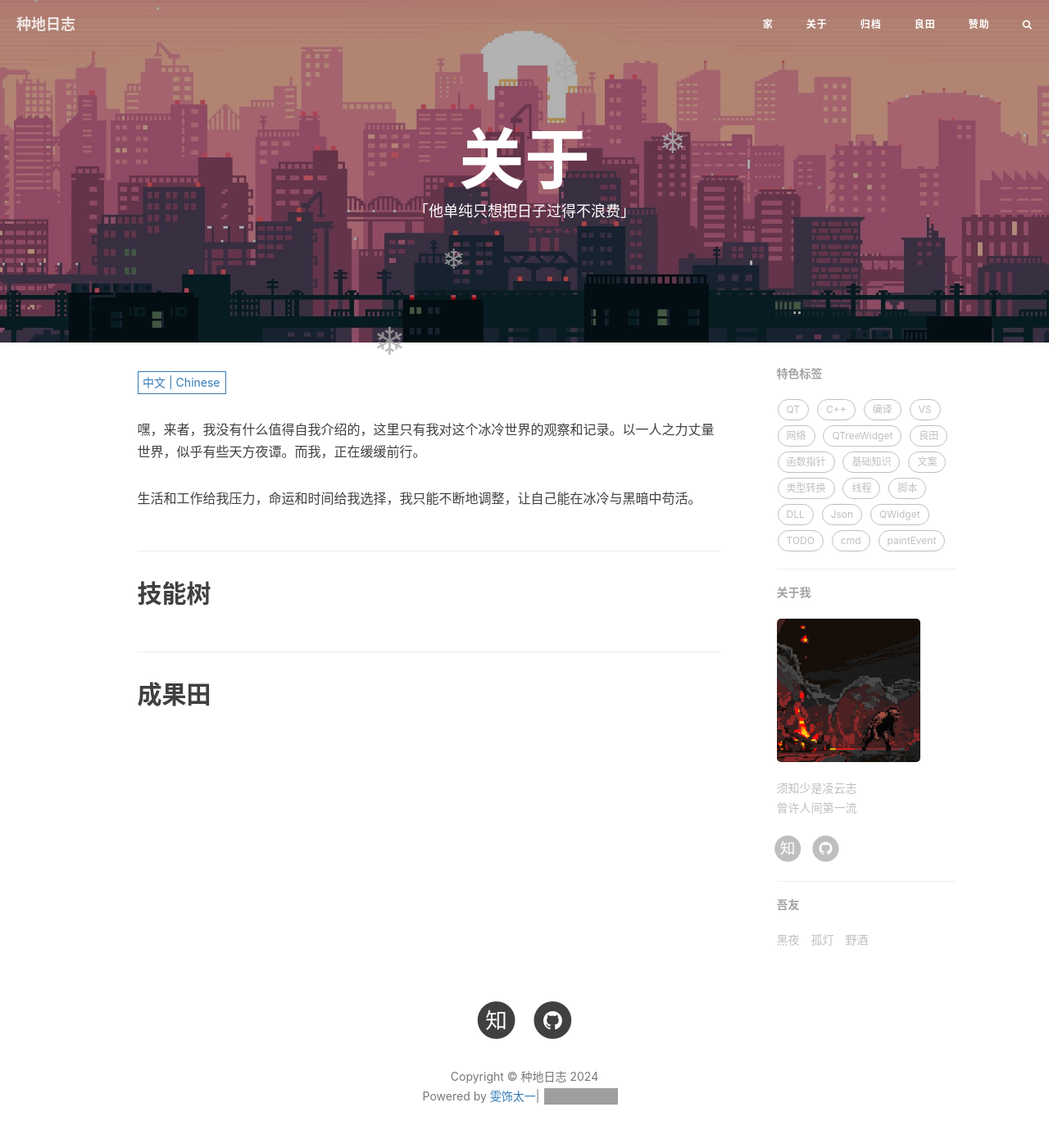
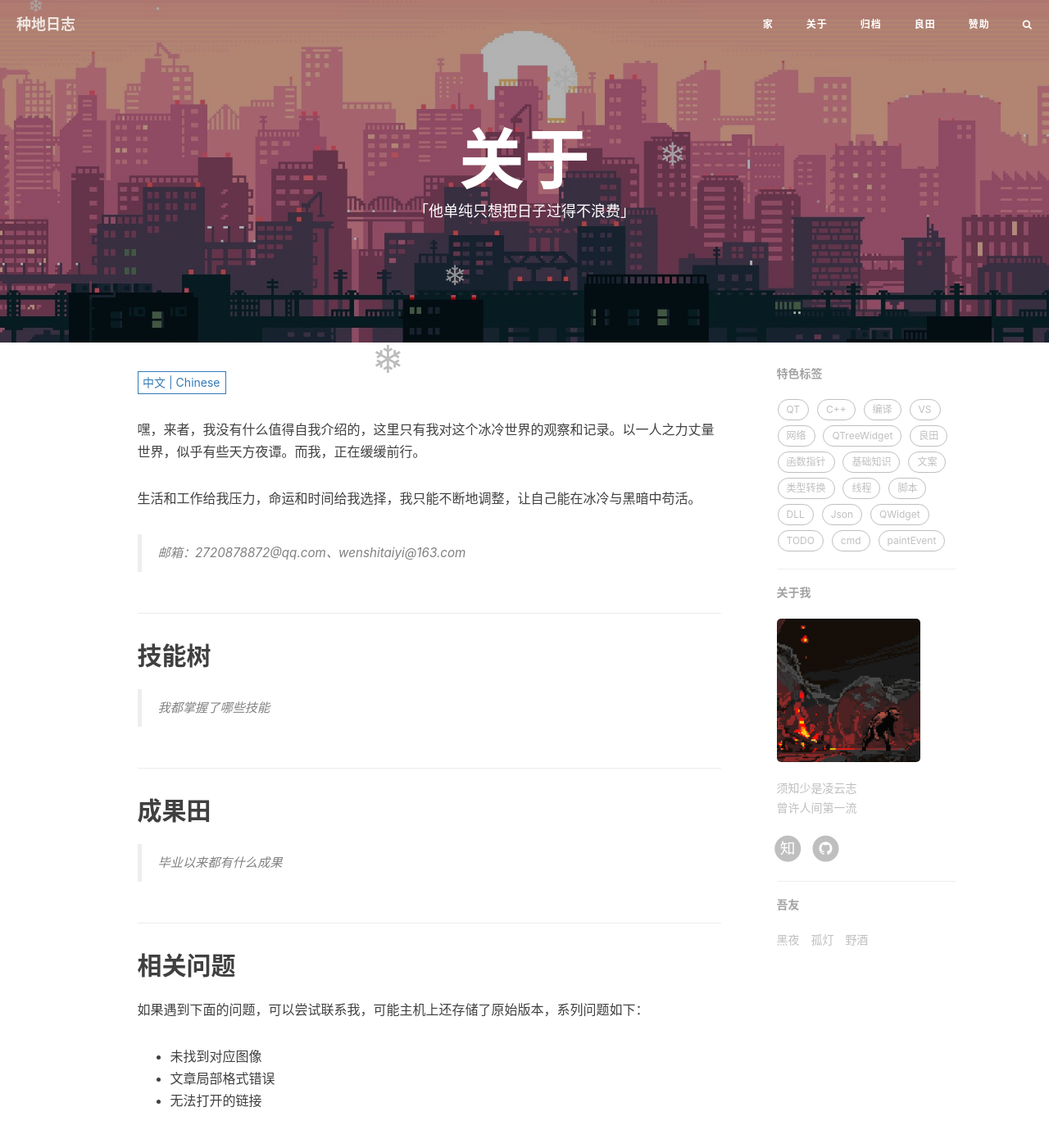
Before and after one commit to wenshitaiyi/wenshitaiyi.github.io, a Jekyll site: the page built from about.html, in a window 1280 px wide and 1400 px high. Shown: the top 1390 px of the window at 82% size. Built offline with Jekyll 4.4.1, drawn with Linux system fonts in a browser that asks for light colours; nearby versions of some CDN libraries; comment, search, counter and statistics services are not loaded; grey boxes are pictures that could not be loaded.

Commit message:
内容更新

```diff
--- a/_includes/about/zh.md
+++ b/_includes/about/zh.md
@@ -2,6 +2,20 @@
 
 生活和工作给我压力，命运和时间给我选择，我只能不断地调整，让自己能在冰冷与黑暗中苟活。
 
+> 邮箱：2720878872@qq.com、wenshitaiyi@163.com
+
 ## 技能树
 
+> 我都掌握了哪些技能
+
 ## 成果田
+
+> 毕业以来都有什么成果
+
+## 相关问题
+
+如果遇到下面的问题，可以尝试联系我，可能主机上还存储了原始版本，系列问题如下：
+
+- 未找到对应图像
+- 文章局部格式错误
+- 无法打开的链接
```
Also changed, not shown: _posts/2024-01-06-网站收集.md (+3 -2 lines), _posts/2024-01-13-Markdow的一些语法和问题记录.md (+3 -1 lines), _posts/2024-01-14-批量调整紧凑换行的格式.md (added, +78 -0 lines).
